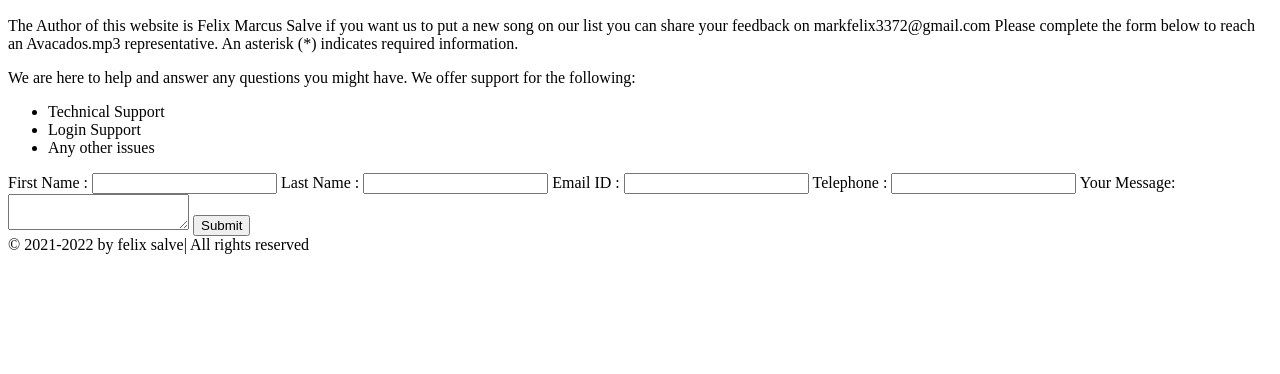
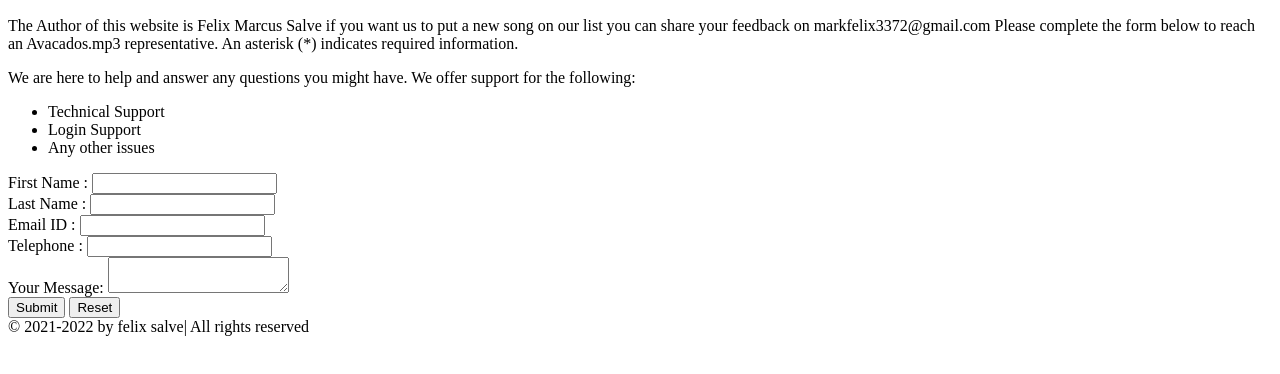
Before and after one commit to felixsalve/avacado.mp3, a plain HTML site: page pages/contact.html in a window 1280 px wide. Shown: the part 136-510 px from the top of the page. Drawn offline with Linux system fonts and the light colour scheme.

Commit message:
Update contact us

```diff
--- a/pages/contact.html
+++ b/pages/contact.html
@@ -29,21 +29,22 @@
 <form>
 
 <label for="firstName">First Name :</label>
-<input id="firstName" type="text" name="FirstName" required>
+<input id="firstName" type="text" name="FirstName" required><br>
 
 <label for="lastName">Last Name :</label>
-<input id="lastName" type="text" name="LastName" required>
+<input id="lastName" type="text" name="LastName" required><br>
 
 <label for="email">Email ID :</label>
-<input id="email" type="email" name="EmailID" required>
+<input id="email" type="email" name="EmailID" required><br>
 
 <label for="phone">Telephone :</label>
-<input id="phone" type="tel" name="Telephone">
+<input id="phone" type="tel" name="Telephone"><br>
 
     <label for="message">Your Message:</label>
-<textarea id="message" name="yourmessage"></textarea>
+<textarea id="message" name="yourmessage"></textarea><br>
 
 <input type="submit" value="Submit">
+<input type="reset" name="Reset">
 
 </form>
 </body>
```
